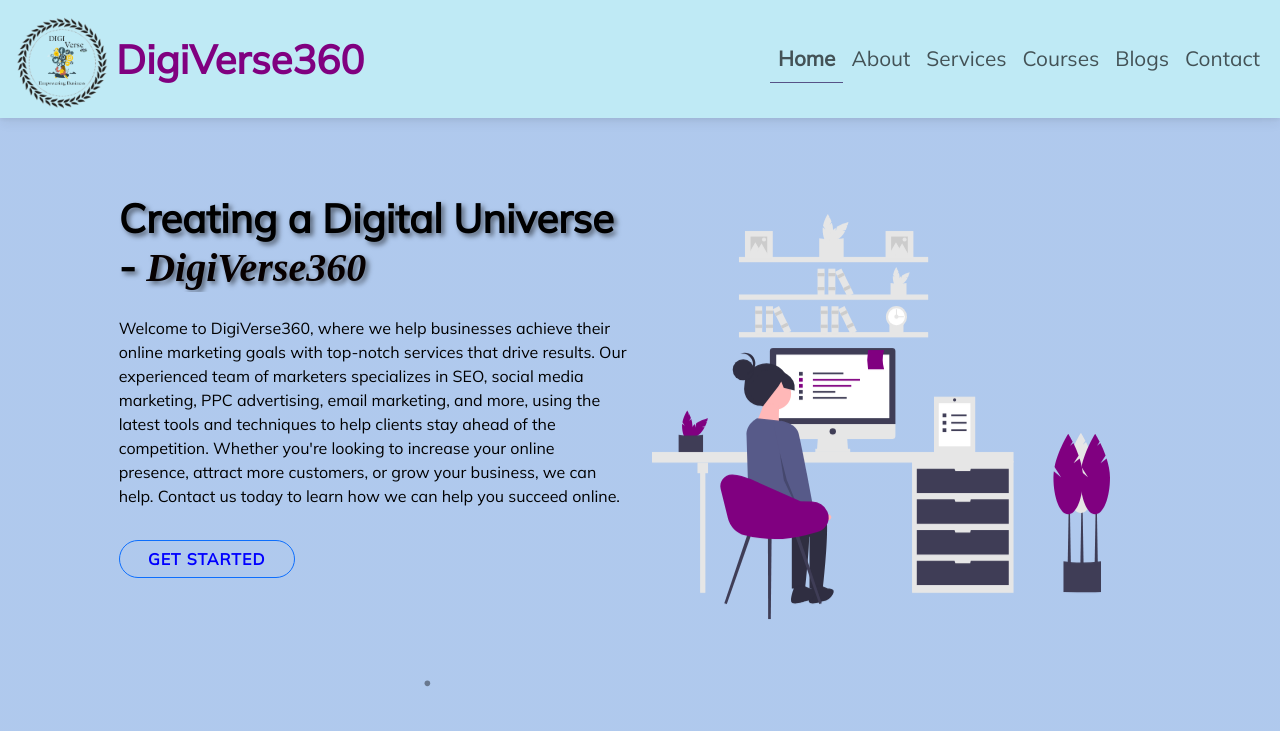
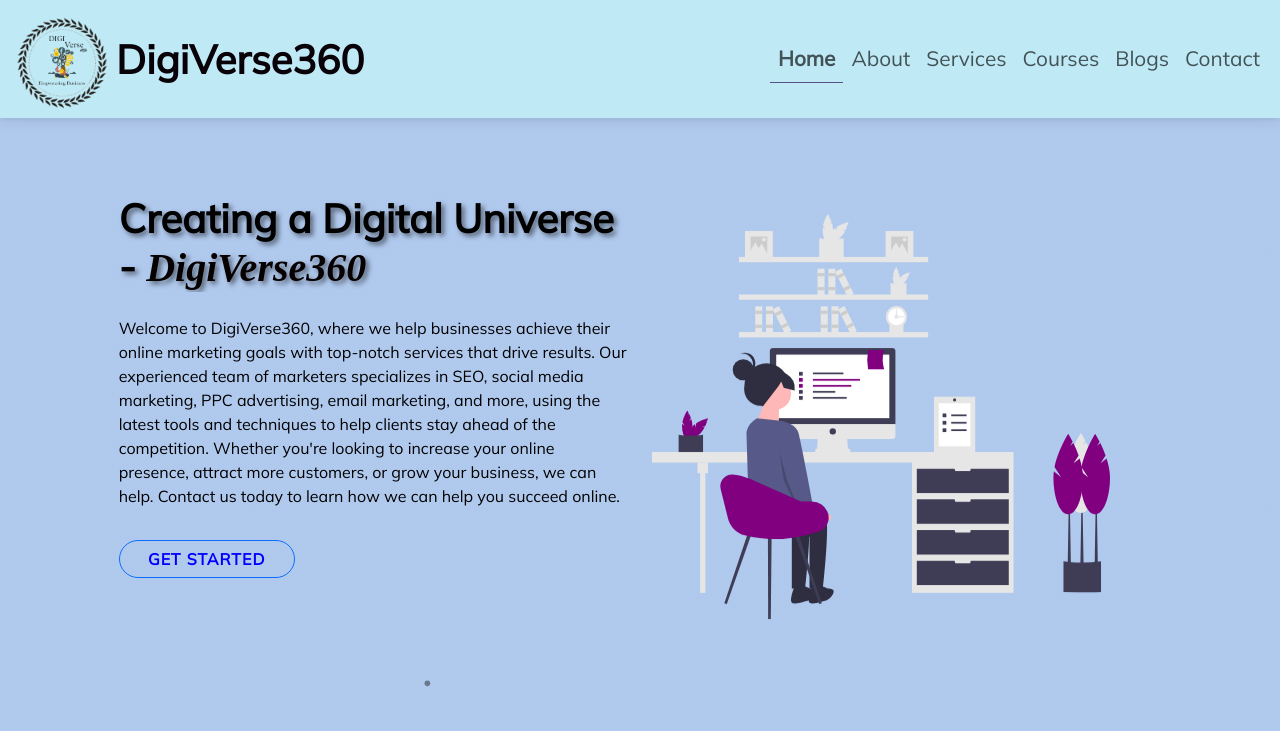
Before and after one commit to rajkishorepatra/digiverse, a React (Create React App) app: page / in a window 1280 px wide. Shown: the top 731 px of the page. Built offline with nearby package versions, Linux system fonts and the light colour scheme; a web font is replaced by a local one.

Commit message:
nav brand name dark

```diff
--- a/src/index.css
+++ b/src/index.css
@@ -122,7 +122,7 @@
 }
 .navbar-brand {
   font-size: 2.5rem !important;
-  color: #800080 !important;
+  color: #080108 !important;
 }
 
 
```
